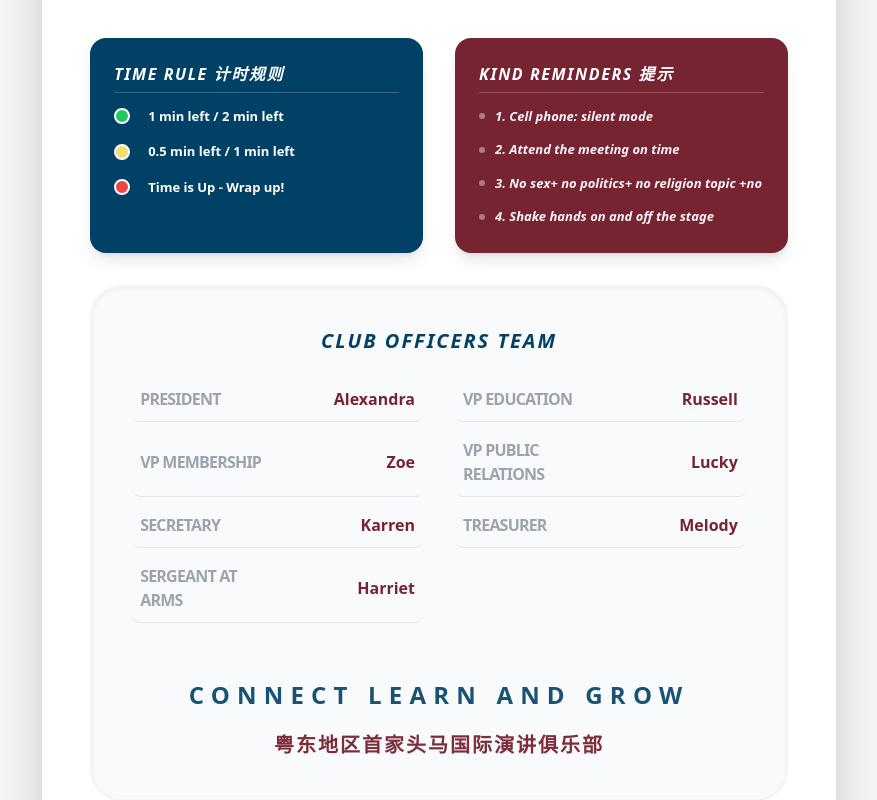
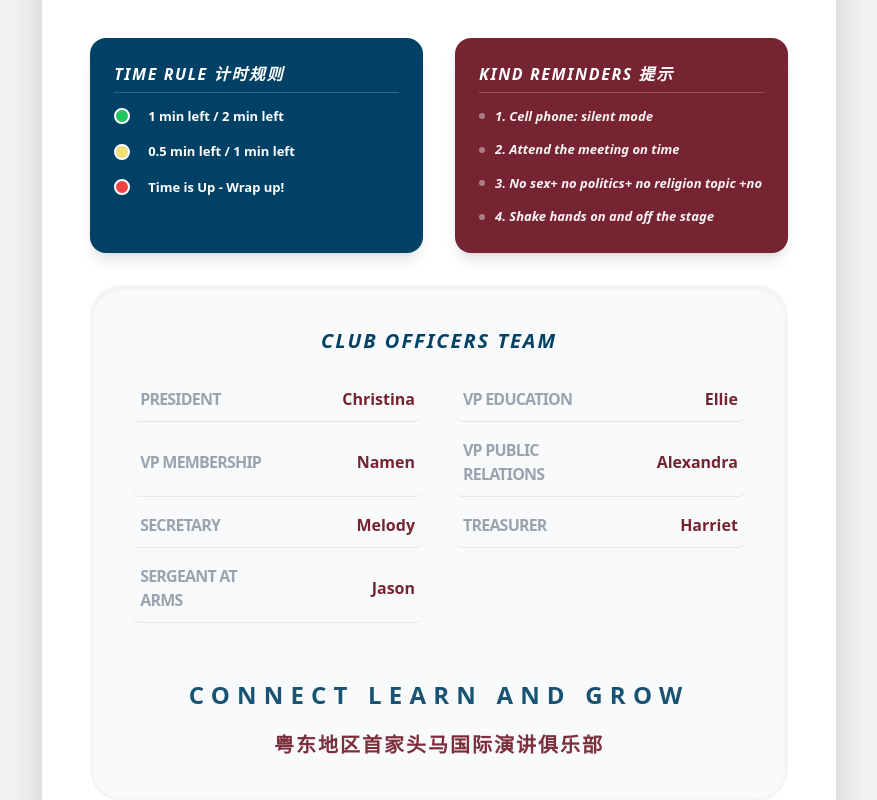
Before and after one commit to 347153245-alt/Chenyiyi, a React (Vite) app: page / in a window 1280 px wide. Shown: the part 2832-3632 px from the top of the page, without its empty margins (201-1078 px from the left). Built offline with nearby package versions, Linux system fonts and the light colour scheme.

Commit message:
fix: Adjust Table Topics and Voting durations
Update the allocated time for Table Topic Speeches from 20m to 30m and the duration for Voting for Best Facilitator from 15m to 1.5m to better reflect standard meeting structures.

```diff
--- a/constants.ts
+++ b/constants.ts
@@ -29,24 +29,24 @@ export const DEFAULT_AGENDA: AgendaItem[] = [
   { id: '12', time: '', activity: 'Evaluation Speech', role: '', duration: '3m' },
   { id: '13', time: '', activity: 'Group Photo', role: '', duration: '10m' },
   { id: '14', time: '', activity: 'BREAK TIME 10 MIN', role: '', duration: '10m', isSectionHeader: true },
-  { id: '15', time: '', activity: 'Table Topic Speeches', role: 'TT Master', duration: '20m' },
+  { id: '15', time: '', activity: 'Table Topic Speeches', role: 'TT Master', duration: '30m' },
   { id: '16', time: '', activity: 'Table Topic Evaluation', role: '', duration: '6m' },
   { id: '17', time: '', activity: 'Timer Report', role: '', duration: '3m' },
   { id: '18', time: '', activity: 'Grammarian Report', role: '', duration: '3m' },
   { id: '19', time: '', activity: 'General Evaluator Report', role: '', duration: '10m' },
   { id: '20', time: '', activity: 'CONCLUSION', role: '', duration: '', isSectionHeader: true },
-  { id: '21', time: '', activity: 'Voting for Best Facilitator', role: '', duration: '15m' },
+  { id: '21', time: '', activity: 'Voting for Best Facilitator', role: '', duration: '1.5m' },
   { id: '22', time: '', activity: 'Moment of Truth', role: '', duration: '5m' },
   { id: '23', time: '', activity: 'Awards', role: '', duration: '2m' },
   { id: '24', time: '', activity: 'Closing Remark', role: 'President', duration: '2m' },
 ];
 
 export const DEFAULT_OFFICERS: Officer[] = [
-  { role: 'President', name: 'Alexandra' },
-  { role: 'VP Education', name: 'Russell' },
-  { role: 'VP Membership', name: 'Zoe' },
-  { role: 'VP Public Relations', name: 'Lucky' },
-  { role: 'Secretary', name: 'Karren' },
-  { role: 'Treasurer', name: 'Melody' },
-  { role: 'Sergeant at Arms', name: 'Harriet' },
+  { role: 'President', name: 'Christina' },
+  { role: 'VP Education', name: 'Ellie' },
+  { role: 'VP Membership', name: 'Namen' },
+  { role: 'VP Public Relations', name: 'Alexandra' },
+  { role: 'Secretary', name: 'Melody' },
+  { role: 'Treasurer', name: 'Harriet' },
+  { role: 'Sergeant at Arms', name: 'Jason' },
 ];
```
